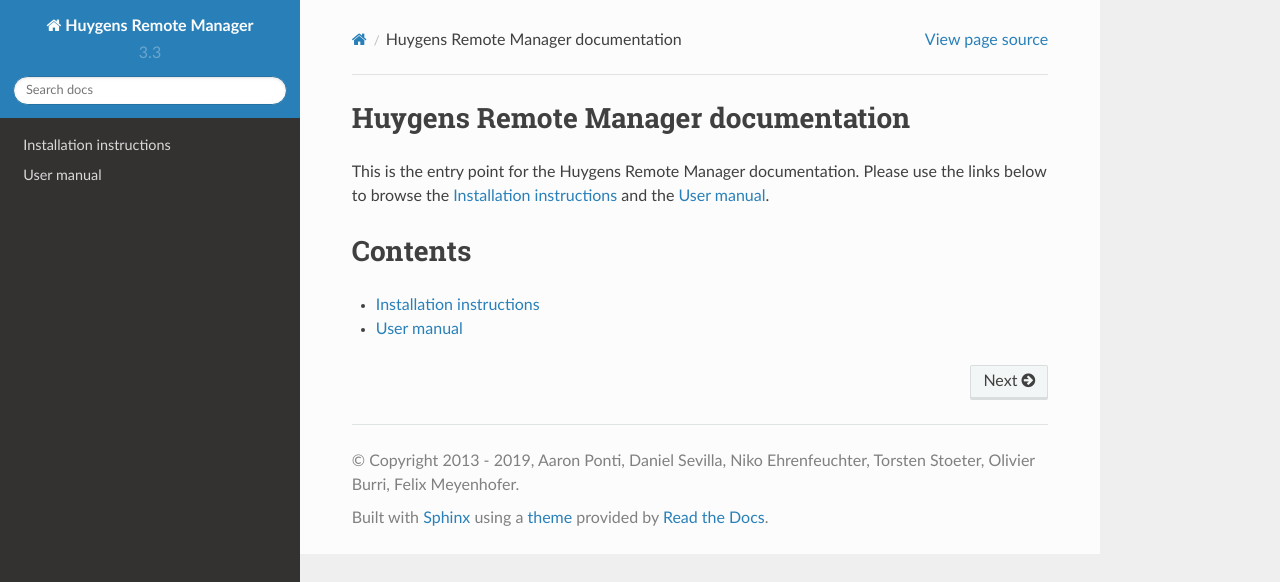
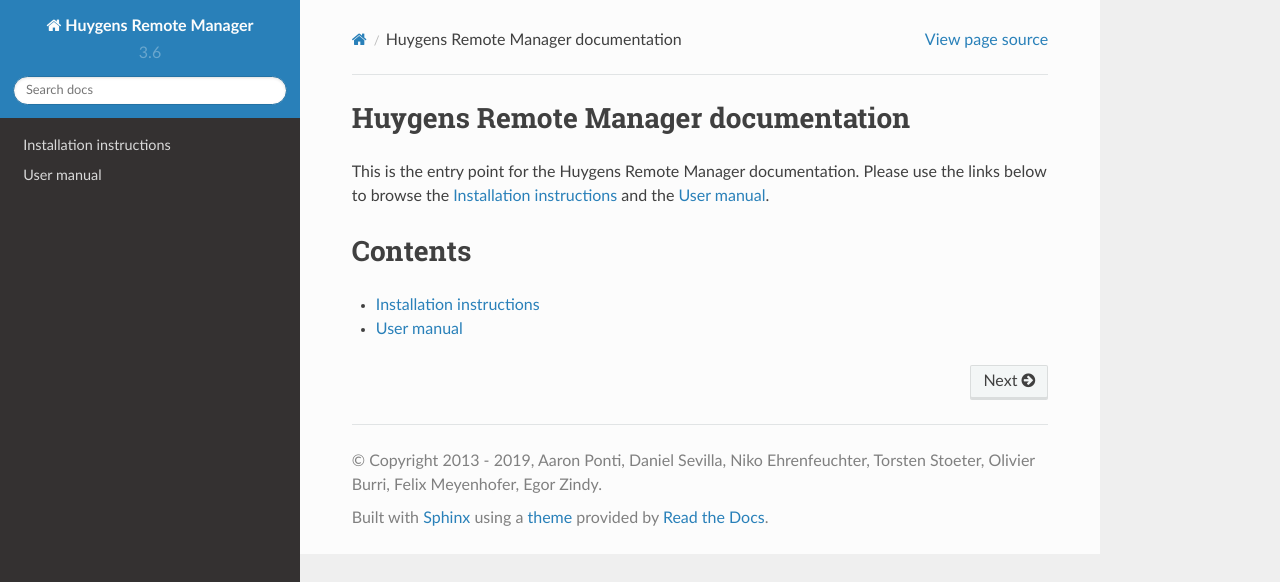
Before and after one commit to aarpon/hrm_docs, a Sphinx documentation site: the page built from docs/index.rst, in a window 1280 px wide. Shown: the top 582 px of the page. Built offline with Sphinx 7.4.7 and the Read the Docs theme 2.0.0, drawn with Linux system fonts in a browser that asks for light colours.

Commit message:
Add Egor to the list of authors. Increase version number to 3.6.

```diff
--- a/docs/conf.py
+++ b/docs/conf.py
@@ -56,16 +56,16 @@
 
 # General information about the project.
 project = u'Huygens Remote Manager'
-copyright = u'2013 - 2019, Aaron Ponti, Daniel Sevilla, Niko Ehrenfeuchter, Torsten Stoeter, Olivier Burri, Felix Meyenhofer'
+copyright = u'2013 - 2019, Aaron Ponti, Daniel Sevilla, Niko Ehrenfeuchter, Torsten Stoeter, Olivier Burri, Felix Meyenhofer, Egor Zindy'
 
 # The version info for the project you're documenting, acts as replacement for
 # |version| and |release|, also used in various other places throughout the
 # built documents.
 #
 # The short X.Y version.
-version = '3.3'
+version = '3.6'
 # The full version, including alpha/beta/rc tags.
-release = '3.3'
+release = '3.6'
 
 # The language for content autogenerated by Sphinx. Refer to documentation
 # for a list of supported languages.
@@ -226,7 +226,7 @@
 # (source start file, name, description, authors, manual section).
 man_pages = [
     ('index', 'huygensremotemanager', u'Huygens Remote Manager Documentation',
-     [u'Aaron Ponti, Daniel Sevilla, Niko Ehrenfeuchter, Torsten Stoeter', 'Olivier Burri', 'Felix Meyenhofer'], 1)
+     [u'Aaron Ponti, Daniel Sevilla, Niko Ehrenfeuchter, Torsten Stoeter', 'Olivier Burri', 'Felix Meyenhofer'], 'Egor Zindy', 1)
 ]
 
 # If true, show URL addresses after external links.
@@ -240,7 +240,7 @@
 #  dir menu entry, description, category)
 texinfo_documents = [
   ('index', 'HuygensRemoteManager', u'Huygens Remote Manager Documentation',
-   u'Aaron Ponti, Daniel Sevilla, Niko Ehrenfeuchter, Torsten Stoeter', 'Olivier Burri', 'Felix Meyenhofer', 'HuygensRemoteManager', 'One line description of project.',
+   u'Aaron Ponti, Daniel Sevilla, Niko Ehrenfeuchter, Torsten Stoeter', 'Olivier Burri', 'Felix Meyenhofer', 'Egor Zindy', 'HuygensRemoteManager', 'One line description of project.',
    'Miscellaneous'),
 ]
 
```
